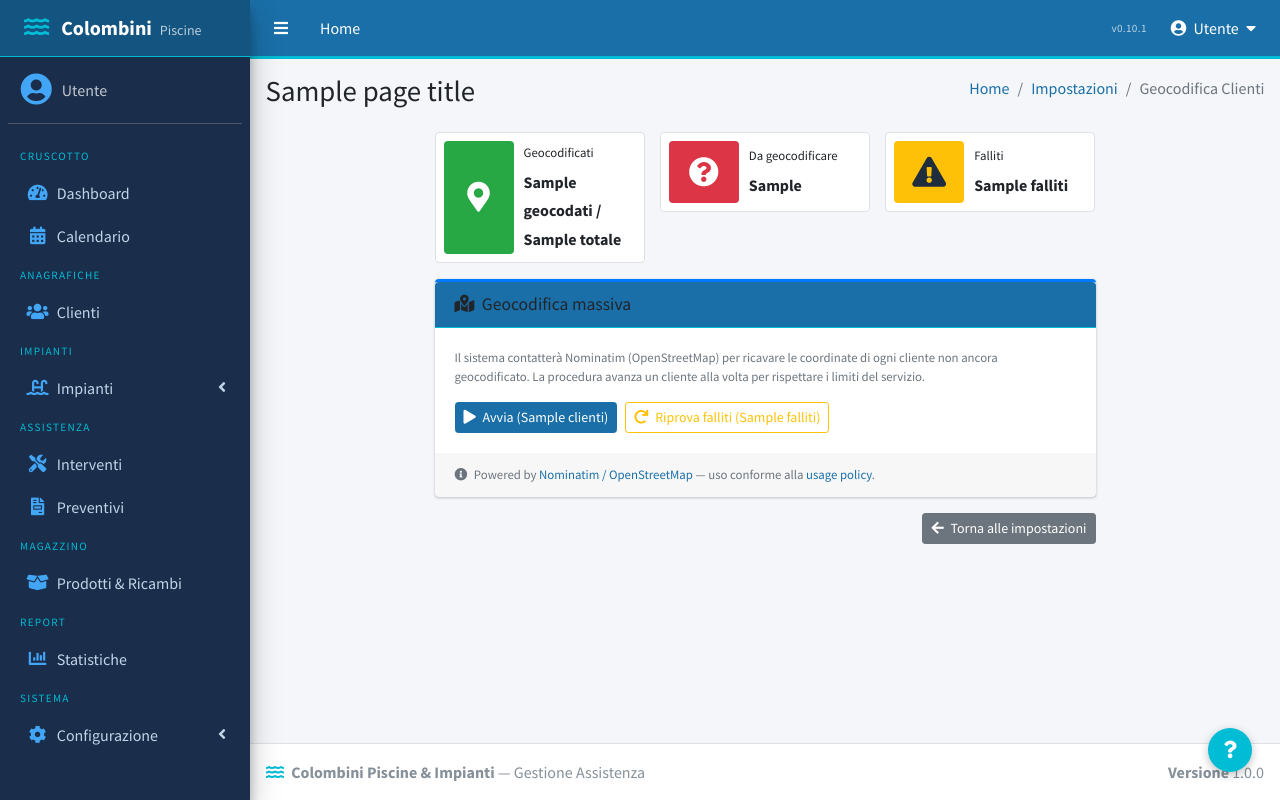
After one commit to daniela-cali/colombini, a CodeIgniter 4 app: the page made by app/Views/impostazioni/geocodifica.php in a window 1280 px wide. The commit adds this page. Run offline with PHP 8.4 and a stand-in for CodeIgniter, Linux system fonts and the light colour scheme; the template is opened without the code that fills it: most values are stand-ins (such as "Sample title", 1, 10 or a date in 2020); data that the repository does not hold is empty; some libraries are stand-ins or nearby versions.

Commit message:
feat(vrp): Fase 2 — controllo e utility geocodifica clienti
- Migration: colonna geocodifica_fallita (TINYINT) su clienti
- ClienteModel: geocodifica_fallita in allowedFields
- Clienti controller: geocodifica() aggiorna geocodifica_fallita a 1 su fallimento; nuovo geocodificaSingolo() per retry AJAX dalla scheda cliente
- Impostazioni controller: geocodifica() (view riepilogo) e geocodificaStep() (AJAX step-by-step)
- Views clienti: badge distinti (rosso = mai tentato, giallo = fallito) in index e show; card avviso con pulsante Riprova in show
- Views impostazioni: card geocodifica in index; nuova view geocodifica.php con barra progresso AJAX, contatori e opzione riprova falliti
- Routes: POST clienti/{id}/geocodifica, GET/POST impostazioni/geocodifica(-step)

Co-Authored-By: Claude Sonnet 4.6 <noreply@anthropic.com>

```diff
--- a/app/Config/Routes.php
+++ b/app/Config/Routes.php
@@ -44,6 +44,7 @@ $routes->group('', ['filter' => ['auth', 'admin-area']], function (RouteCollecti
         $routes->get('(:num)/edit',         'Clienti::edit/$1');
         $routes->post('(:num)',             'Clienti::update/$1');
         $routes->post('(:num)/elimina',     'Clienti::delete/$1');
+        $routes->post('(:num)/geocodifica',  'Clienti::geocodificaSingolo/$1');
         $routes->get('(:num)/portale',      'Clienti::creaPortale/$1');
         $routes->post('(:num)/portale',     'Clienti::storePortale/$1');
     });
@@ -151,6 +152,9 @@ $routes->group('', ['filter' => ['auth', 'admin-area']], function (RouteCollecti
         $routes->get('parametri',  'Impostazioni::parametri');
         $routes->post('parametri', 'Impostazioni::salvaParametri');
 
+        $routes->get('geocodifica',       'Impostazioni::geocodifica');
+        $routes->post('geocodifica-step', 'Impostazioni::geocodificaStep');
+
         $routes->group('utenti', function (RouteCollection $routes) {
             $routes->get('/',                   'Impostazioni::utenti');
             $routes->get('new',                 'Impostazioni::creaCliente');
--- a/app/Models/ClienteModel.php
+++ b/app/Models/ClienteModel.php
@@ -34,6 +34,7 @@ class ClienteModel extends Model
         'lat',
         'lng',
         'geocoded_at',
+        'geocodifica_fallita',
     ];
 
     public function generaCodiceInterno(): string
--- /dev/null
+++ b/app/Views/impostazioni/geocodifica.php
@@ -0,0 +1,225 @@
+<?= $this->extend('layouts/admin') ?>
+
+<?= $this->section('breadcrumb') ?>
+    <li class="breadcrumb-item"><a href="<?= base_url('/') ?>">Home</a></li>
+    <li class="breadcrumb-item"><a href="<?= base_url('impostazioni') ?>">Impostazioni</a></li>
+    <li class="breadcrumb-item active">Geocodifica Clienti</li>
+<?= $this->endSection() ?>
+
+<?= $this->section('content') ?>
+
+<div class="row justify-content-center">
+    <div class="col-md-8">
+
+        <!-- Riepilogo -->
+        <div class="row mb-3">
+            <div class="col-4">
+                <div class="info-box mb-0 shadow-none border">
+                    <span class="info-box-icon bg-success"><i class="fas fa-map-marker-alt"></i></span>
+                    <div class="info-box-content">
+                        <span class="info-box-text small">Geocodificati</span>
+                        <span class="info-box-number"><?= $geocodati ?> / <?= $totale ?></span>
+                    </div>
+                </div>
+            </div>
+            <div class="col-4">
+                <div class="info-box mb-0 shadow-none border">
+                    <span class="info-box-icon bg-danger"><i class="fas fa-question-circle"></i></span>
+                    <div class="info-box-content">
+                        <span class="info-box-text small">Da geocodificare</span>
+                        <span class="info-box-number" id="stat-da-fare"><?= $da_fare ?></span>
+                    </div>
+                </div>
+            </div>
+            <div class="col-4">
+                <div class="info-box mb-0 shadow-none border">
+                    <span class="info-box-icon bg-warning"><i class="fas fa-exclamation-triangle"></i></span>
+                    <div class="info-box-content">
+                        <span class="info-box-text small">Falliti</span>
+                        <span class="info-box-number" id="stat-falliti"><?= $falliti ?></span>
+                    </div>
+                </div>
+            </div>
+        </div>
+
+        <!-- Avvia geocodifica -->
+        <div class="card card-outline card-primary">
+            <div class="card-header">
+                <h3 class="card-title"><i class="fas fa-map-marked-alt mr-1"></i> Geocodifica massiva</h3>
+            </div>
+            <div class="card-body">
+                <p class="text-muted small mb-3">
+                    Il sistema contatterà Nominatim (OpenStreetMap) per ricavare le coordinate di ogni cliente
+                    non ancora geocodificato. La procedura avanza un cliente alla volta per rispettare i limiti
+                    del servizio.
+                </p>
+
+                <!-- Barra progresso (nascosta inizialmente) -->
+                <div id="progress-wrap" style="display:none;" class="mb-3">
+                    <div class="d-flex justify-content-between small text-muted mb-1">
+                        <span id="progress-label">Elaborazione in corso…</span>
+                        <span id="progress-counts"></span>
+                    </div>
+                    <div class="progress" style="height:20px;">
+                        <div id="progress-bar" class="progress-bar progress-bar-striped progress-bar-animated bg-primary"
+                             role="progressbar" style="width:0%">0%</div>
+                    </div>
+                </div>
+
+                <!-- Log risultati -->
+                <div id="log-wrap" style="display:none; max-height:220px; overflow-y:auto;" class="mb-3">
+                    <ul id="log-list" class="list-unstyled small mb-0"></ul>
+                </div>
+
+                <!-- Messaggio completamento -->
+                <div id="msg-done" style="display:none;" class="alert alert-success mb-3">
+                    <i class="fas fa-check-circle mr-1"></i> Geocodifica completata.
+                    <a href="<?= base_url('impostazioni/geocodifica') ?>" class="alert-link ml-2">Aggiorna i contatori</a>.
+                </div>
+
+                <div class="d-flex align-items-center">
+                    <button id="btn-avvia" class="btn btn-primary btn-sm mr-2"
+                            <?= $da_fare === 0 ? 'disabled' : '' ?>>
+                        <i class="fas fa-play mr-1"></i>
+                        Avvia<?= $da_fare > 0 ? ' (' . $da_fare . ' clienti)' : '' ?>
+                    </button>
+                    <button id="btn-riprova" class="btn btn-outline-warning btn-sm mr-2"
+                            <?= $falliti === 0 ? 'disabled' : '' ?>>
+                        <i class="fas fa-redo mr-1"></i>
+                        Riprova falliti<?= $falliti > 0 ? ' (' . $falliti . ')' : '' ?>
+                    </button>
+                    <button id="btn-stop" class="btn btn-outline-secondary btn-sm" style="display:none;">
+                        <i class="fas fa-stop mr-1"></i> Interrompi
+                    </button>
+                </div>
+            </div>
+            <div class="card-footer text-muted small">
+                <i class="fas fa-info-circle mr-1"></i>
+                Powered by <a href="https://nominatim.openstreetmap.org" target="_blank">Nominatim / OpenStreetMap</a> —
+                uso conforme alla <a href="https://operations.osmfoundation.org/policies/nominatim/" target="_blank">usage policy</a>.
+            </div>
+        </div>
+
+        <div class="text-right">
+            <a href="<?= base_url('impostazioni') ?>" class="btn btn-secondary btn-sm">
+                <i class="fas fa-arrow-left mr-1"></i> Torna alle impostazioni
+            </a>
+        </div>
+
+    </div>
+</div>
+
+<?= $this->endSection() ?>
+
+<?= $this->section('scripts') ?>
+<script>
+(function () {
+    var running  = false;
+    var forceMode = false;
+    var processed = 0;
+    var total     = parseInt('<?= $da_fare ?>') || 0;
+    var stepUrl   = '<?= base_url('impostazioni/geocodifica-step') ?>';
+    var csrfName  = '<?= csrf_token() ?>';
+    var csrfHash  = '<?= csrf_hash() ?>';
+
+    function updateCsrf(name, hash) {
+        csrfName = name;
+        csrfHash = hash;
+    }
+
+    function log(msg, cls) {
+        var li = document.createElement('li');
+        li.innerHTML = '<span class="text-' + (cls || 'muted') + '">' + msg + '</span>';
+        document.getElementById('log-list').prepend(li);
+    }
+
+    function setProgress(pct) {
+        var bar = document.getElementById('progress-bar');
+        bar.style.width = pct + '%';
+        bar.textContent = pct + '%';
+    }
+
+    function step() {
+        if (! running) return;
+
+        var data = new FormData();
+        data.append(csrfName, csrfHash);
+        if (forceMode) data.append('force', '1');
+
+        fetch(stepUrl, { method: 'POST', body: data })
+            .then(function (r) { return r.json(); })
+            .then(function (json) {
+                if (json.csrf_token) updateCsrf(json.csrf_token_name || csrfName, json.csrf_token);
+
+                if (json.done) {
+                    finish();
+                    return;
+                }
+
+                processed++;
+                var icon = json.esito === 'ok'
+                    ? '<i class="fas fa-check text-success mr-1"></i>'
+                    : '<i class="fas fa-times text-warning mr-1"></i>';
+                var cls  = json.esito === 'ok' ? 'success' : 'warning';
+                log(icon + esc(json.cliente), cls);
+
+                var pct = total > 0 ? Math.round((processed / total) * 100) : 100;
+                setProgress(Math.min(pct, 99));
+                document.getElementById('progress-counts').textContent =
+                    processed + ' / ' + total;
+
+                setTimeout(step, 300);
+            })
+            .catch(function () {
+                log('<i class="fas fa-exclamation-circle mr-1"></i> Errore di rete — riprova.', 'danger');
+                finish();
+            });
+    }
+
+    function start(force) {
+        if (running) return;
+        forceMode = force;
+        processed = 0;
+        total     = force
+            ? parseInt(document.getElementById('stat-falliti').textContent) || 0
+            : parseInt(document.getElementById('stat-da-fare').textContent)  || 0;
+
+        running = true;
+        document.getElementById('progress-wrap').style.display = '';
+        document.getElementById('log-wrap').style.display = '';
+        document.getElementById('msg-done').style.display = 'none';
+        document.getElementById('btn-avvia').disabled   = true;
+        document.getElementById('btn-riprova').disabled = true;
+        document.getElementById('btn-stop').style.display = '';
+        setProgress(0);
+        step();
+    }
+
+    function finish() {
+        running = false;
+        setProgress(100);
+        document.getElementById('progress-bar').classList.remove('progress-bar-animated');
+        document.getElementById('progress-label').textContent = 'Completato.';
+        document.getElementById('msg-done').style.display = '';
+        document.getElementById('btn-stop').style.display  = 'none';
+    }
+
+    function esc(s) {
+        var d = document.createElement('div');
+        d.textContent = s || '';
+        return d.innerHTML;
+    }
+
+    document.getElementById('btn-avvia').addEventListener('click',   function () { start(false); });
+    document.getElementById('btn-riprova').addEventListener('click', function () { start(true);  });
+    document.getElementById('btn-stop').addEventListener('click', function () {
+        running = false;
+        document.getElementById('progress-label').textContent = 'Interrotto.';
+        document.getElementById('progress-bar').classList.remove('progress-bar-animated');
+        document.getElementById('btn-stop').style.display  = 'none';
+        document.getElementById('btn-avvia').disabled   = false;
+        document.getElementById('btn-riprova').disabled = false;
+    });
+})();
+</script>
+<?= $this->endSection() ?>
```
Also changed, not shown: app/Controllers/Clienti.php (+49 -3 lines), app/Controllers/Impostazioni.php (+78 -0 lines), app/Database/Migrations/2026-05-17-140000_AddGeocodificaFallitaToClienti.php (added, +25 -0 lines), app/Views/clienti/index.php (+11 -0 lines), app/Views/clienti/show.php (+69 -0 lines), app/Views/impostazioni/index.php (+18 -4 lines), CHANGELOG.md.
